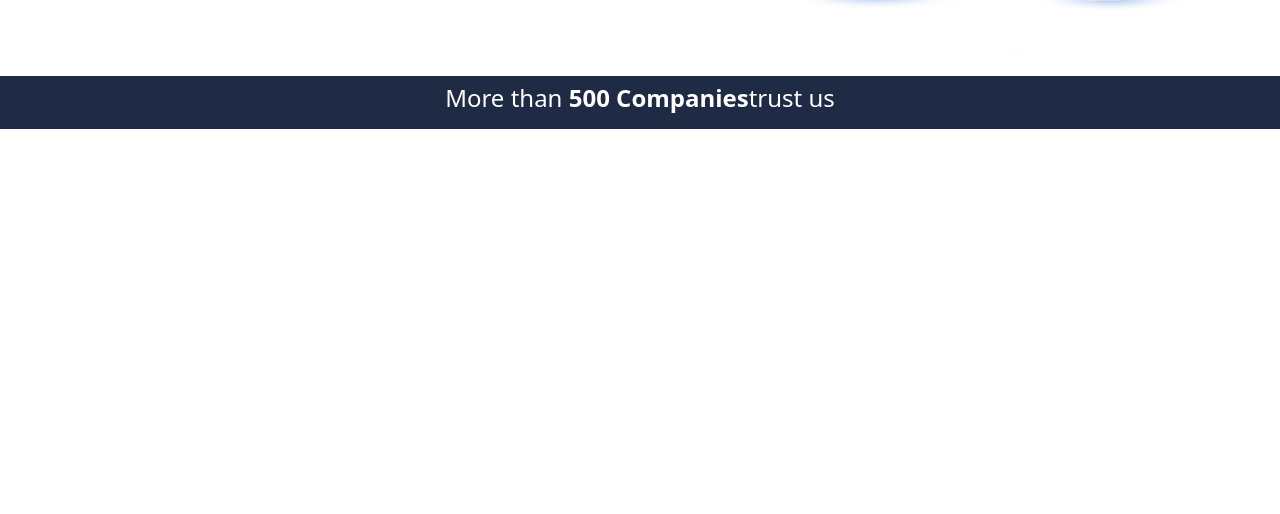
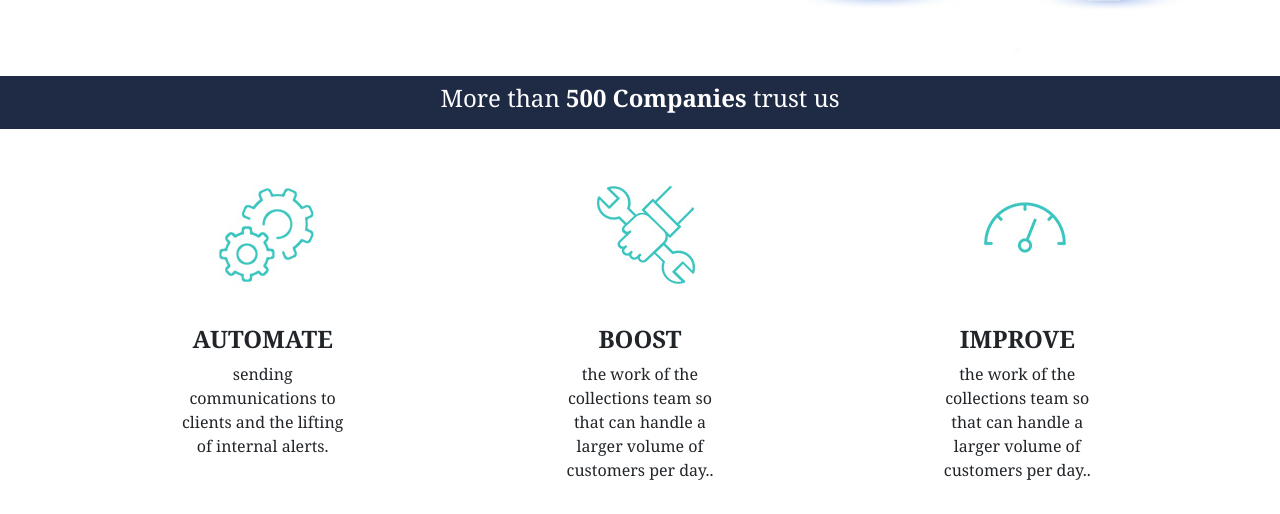
Before and after one commit to Taqikhan99/IntizaCloneWeb, a plain HTML site: page index.html in a window 1280 px wide. Shown: the part 432-946 px from the top of the page. Before the commit the page ends 800 px from the top, so only its background shows below. Drawn offline with nearby package versions, Linux system fonts and the light colour scheme.

Commit message:
added section icons

```diff
--- a/index.html
+++ b/index.html
@@ -14,7 +14,7 @@
     <div class="container ">
         <div class="row">
     <div class="navSection col-md-3">
-        <h1 class="ms-5">intiza</h1>
+        <h1 class="ms-5 fw-bold">intiza</h1>
     </div>
     <div class="navSection col-md-6">
         <ul class="d-flex justify-content-start ms-5
@@ -46,9 +46,43 @@
 
 <!-- ------------------------ -->
 
+
+
 <div class="text-center p-2" style="background-color: #1F2B45;">
-    <h4 class="text-white">More than <strong>500 Companies</strong>trust us </h4>
+    <h4 class="text-white">More than <strong>500 Companies </strong>trust us </h4>
 </div>
+
+
+<!-- --------------- -->
+<div class="container p-3">
+
+    <div class="row">
+        <div class="col-md-2 box text-center mx-auto">
+            <img src="./images/setting.jpg"  alt="">
+            <h4>AUTOMATE</h4>
+            <p>sending communications to clients and
+                the lifting of
+                internal alerts.</p>
+        </div>
+        <div class="col-md-2 box text-center mx-auto">
+            <img src="./images/setting2.jpg"  alt="">
+            <h4>BOOST</h4>
+            <p>the work of the collections team so that
+                can handle a larger volume
+                of customers per day..</p>
+        </div>
+        <div class="col-md-2 box text-center mx-auto">
+            <img src="./images/meter.jpg"  alt="">
+            <h4>IMPROVE</h4>
+            <p>the work of the collections team so that
+                can handle a larger volume
+                of customers per day..</p>
+        </div>
+    </div>
+
+
+    </div>
+
 
 <script src="	https://cdn.jsdelivr.net/npm/bootstrap@5.2.3/dist/js/bootstrap.bundle.min.js"></script>
 </body>
--- a/styles.css
+++ b/styles.css
@@ -1,3 +1,7 @@
+body{
+    font-family: Cambria, Cochin, Georgia, Times, 'Times New Roman', serif;
+}
+
 .navSection ul li a{
     text-decoration: none;
 }
@@ -33,3 +37,6 @@
     padding-bottom: 70px;
     padding-top: 45px;
 }
+.box h4{
+    font-weight: bold;
+}
```
Also changed, not shown: images/meter.jpg (added), images/setting.jpg (added), images/setting2.jpg (added).
